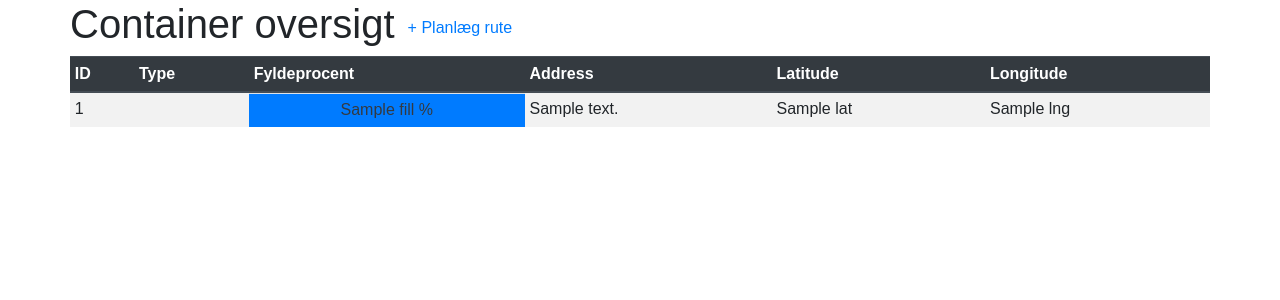
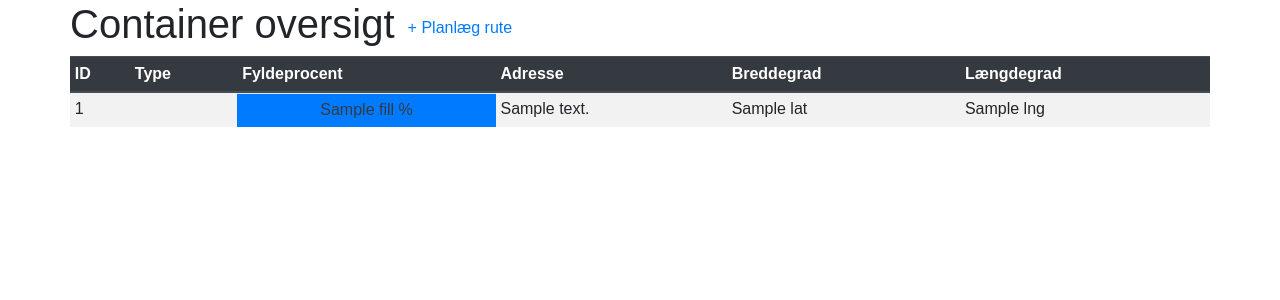
Before and after one commit to wastebud2/P1testsite, a Flask app: template templates/index.html in a window 1280 px wide. Shown: the top 300 px of the page. Run offline with Flask 2, Linux system fonts and the light colour scheme; the template is opened without the code that fills it: most values are stand-ins (such as "Sample title", 1, 10 or a date in 2020); some libraries are stand-ins or nearby versions.

Commit message:
Translated table headings

```diff
--- a/templates/index.html
+++ b/templates/index.html
@@ -22,13 +22,13 @@
             Fyldeprocent
         </th>
         <th scope="col">
-            Address
+            Adresse
         </th>
         <th scope="col">
-            Latitude
+            Breddegrad
         </th>
         <th scope="col">
-            Longitude
+            Længdegrad
         </th>
     </tr>
     </thead>
```
